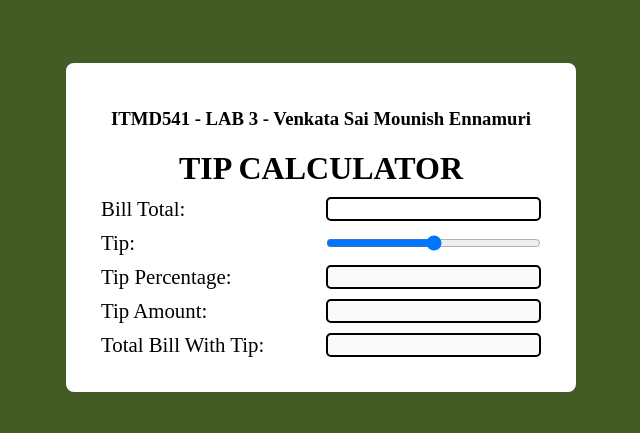
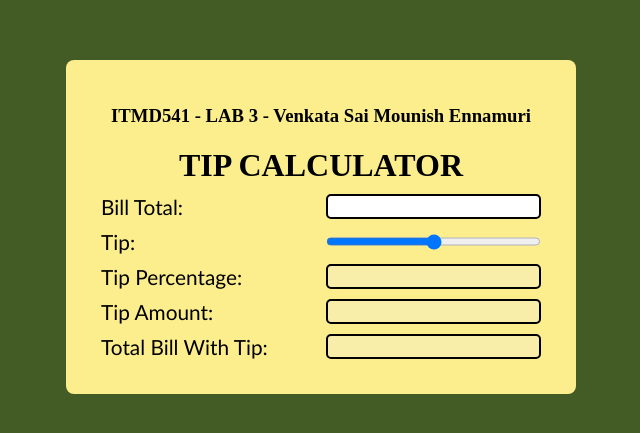
Before and after one commit to mounishennamuri888/ITMD541Lab3, a plain HTML site: page index.html in a window 1280 px wide. Shown: the part 223-656 px from the top of the page, without its empty margins (319-959 px from the left). Drawn offline with Linux system fonts and the light colour scheme.

Commit message:
Update style.css

```diff
--- a/style.css
+++ b/style.css
@@ -21,7 +21,7 @@ body {
 }
 
 #tip_cal{
-    background-color: white;
+    background-color: #fcee8c;
     padding: 35px;
     border-radius: 8px;
 }
@@ -33,7 +33,7 @@ form {
 }
 
 .form-label {
-    font-family: 'WildWest';
+    font-family: 'Calibri';
     font-size: 1.3rem;
 }
 
```
